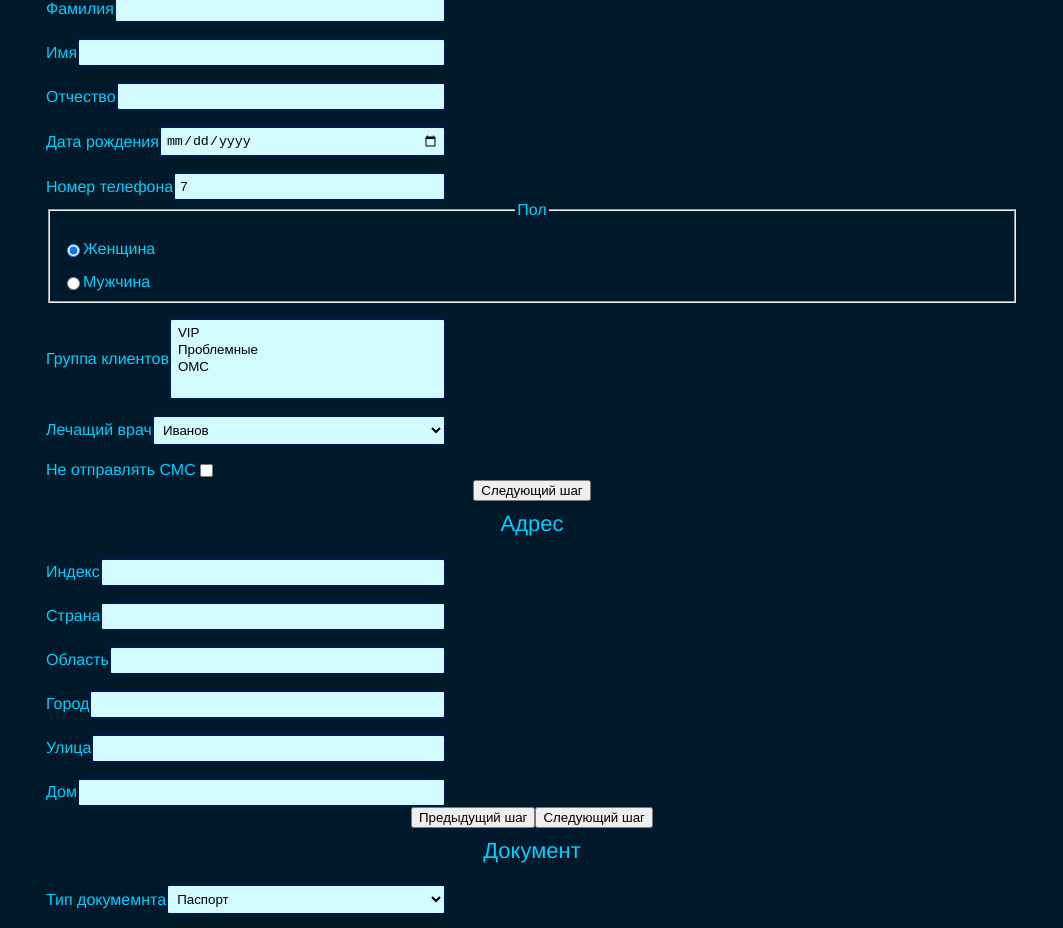
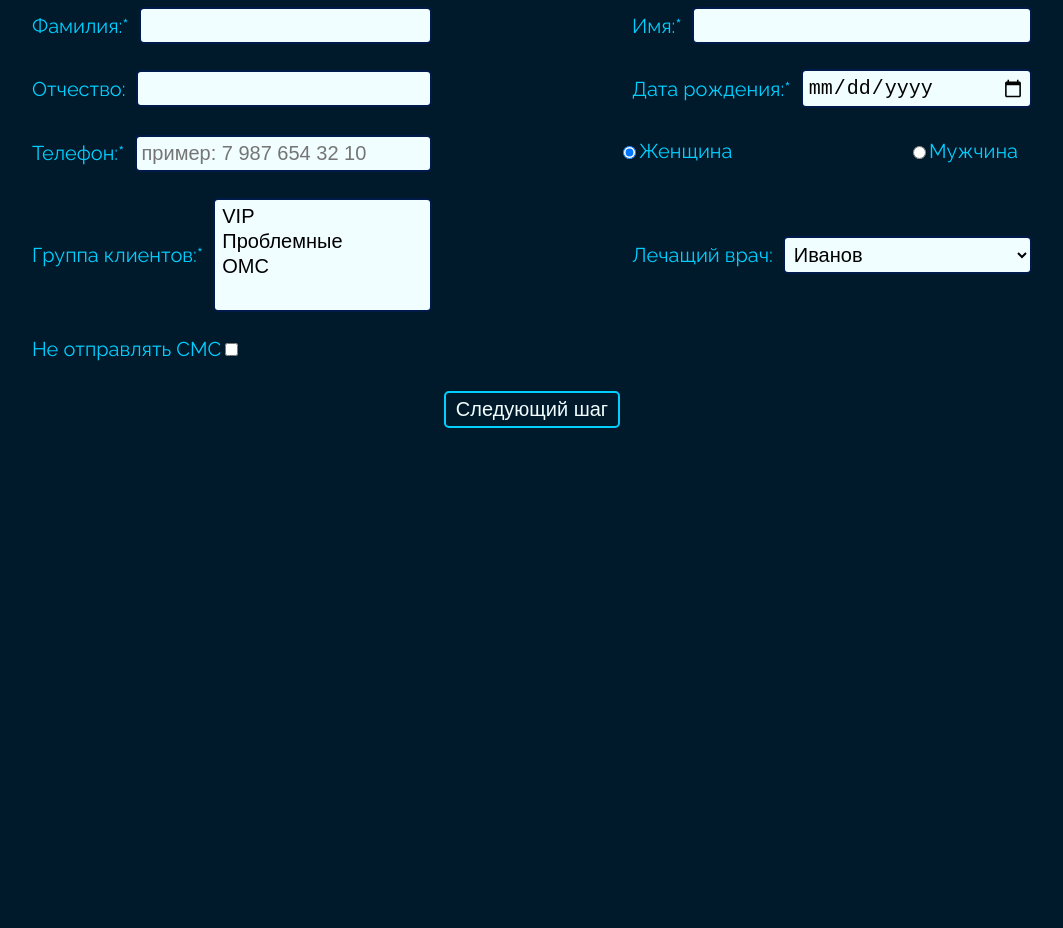
Before and after one commit to GreenSvit/vue_form_task, a Vue app: page / in a window 1280 px wide. Shown: the part 171-1099 px from the top of the page, without its empty margins (108-1171 px from the left). After the commit the page ends 800 px from the top, so only its background shows below. Built offline with nearby package versions, Linux system fonts and the light colour scheme; the HTML template or start-up script is replaced by a standard one.

Commit message:
Adds validation, Step-functionality, styles

```diff
--- a/public/index.html
+++ b/public/index.html
@@ -1,17 +1,22 @@
 <!DOCTYPE html>
-<html lang="en">
+<html lang="ru">
+
 <head>
   <meta charset="utf-8">
   <meta http-equiv="X-UA-Compatible" content="IE=edge">
   <meta name="viewport" content="width=device-width,initial-scale=1.0">
+  <link href="https://fonts.googleapis.com/css2?family=Raleway:wght@400;600&display=swap" rel="stylesheet">
   <link rel="icon" href="<%= BASE_URL %>favicon.ico">
   <title><%= htmlWebpackPlugin.options.title %></title>
 </head>
+
 <body>
   <noscript>
-      <strong>We're sorry but <%= htmlWebpackPlugin.options.title %> doesn't work properly without JavaScript enabled. Please enable it to continue.</strong>
+    <strong>We're sorry but <%= htmlWebpackPlugin.options.title %> doesn't work properly without JavaScript enabled.
+      Please enable it to continue.</strong>
   </noscript>
   <div id="app"></div>
   <!-- built files will be auto injected -->
 </body>
+
 </html>
--- a/src/App.vue
+++ b/src/App.vue
@@ -1,79 +1,137 @@
 <template>
   <div id="app">
     <h1>Registration</h1>
-    <form class="form" @submit.prevent="checkForm">
+    <form class="form" @submit.prevent="checkForm3">
       <fieldset class="form__field" v-show="step === 1">
         <legend class="form__legend">Основные данные</legend>
-        <label>
-          Фамилия
+        <div class="form__wrapper">
+          <label class="form__label">
+            Фамилия:*
             <input
               class="form__input"
-            :class="$v.form.surname.$error ? 'form__input--invalid' : ''"
-            v-model.trim="form.surname"
+              :class="$v.form1.surname.$error ? 'form__input--invalid' : ''"
+              v-model.trim="form1.surname"
               type="text"
             />
+            <p
+              v-if="$v.form1.surname.$dirty && !$v.form1.surname.required"
+              class="form__invalid-message"
+            >
+              Обязательное поле
+            </p>
+            <p
+              v-if="$v.form1.surname.$dirty && !$v.form1.surname.maxLength"
+              class="form__invalid-message"
+            >
+              Количество символов не должно превышать 50
+            </p>
           </label>
-        <label>
-          Имя
+          <label class="form__label">
+            Имя:*
             <input
               class="form__input"
-            :class="$v.form.name.$error ? 'form__input--invalid' : ''"
-            v-model.trim="form.name"
+              :class="$v.form1.name.$error ? 'form__input--invalid' : ''"
+              v-model.trim="form1.name"
               type="text"
             />
+            <p
+              v-if="$v.form1.name.$dirty && !$v.form1.name.required"
+              class="form__invalid-message"
+            >
+              Обязательное поле
+            </p>
+            <p
+              v-if="$v.form1.name.$dirty && !$v.form1.name.maxLength"
+              class="form__invalid-message"
+            >
+              Количество символов не должно превышать 50
+            </p>
           </label>
-        <label>
-          Отчество
+          <label class="form__label">
+            Отчество:
             <input
               class="form__input"
-            :class="$v.form.middleName.$error ? 'form__input--invalid' : ''"
-            v-model.trim="form.middleName"
+              :class="$v.form1.middleName.$error ? 'form__input--invalid' : ''"
+              v-model.trim="form1.middleName"
               type="text"
             />
+            <p
+              v-if="
+                $v.form1.middleName.$dirty && !$v.form1.middleName.maxLength
+              "
+              class="form__invalid-message"
+            >
+              Количество символов не должно превышать 50
+            </p>
           </label>
-        <label>
-          Дата рождения
+          <label class="form__label">
+            Дата рождения:*
             <input
               class="form__input"
-            :class="$v.form.dateOfBirth.$error ? 'form__input--invalid' : ''"
-            v-model.trim="form.dateOfBirth"
+              :class="$v.form1.dateOfBirth.$error ? 'form__input--invalid' : ''"
+              v-model.trim="form1.dateOfBirth"
               type="date"
-            placeholder="ДД.ММ.ГГГ"
             />
+            <p
+              v-if="
+                $v.form1.dateOfBirth.$dirty && !$v.form1.dateOfBirth.required
+              "
+              class="form__invalid-message"
+            >
+              Обязательное поле
+            </p>
           </label>
-        <label>
-          Номер телефона
+          <label class="form__label">
+            Телефон:*
             <input
               class="form__input"
-            :class="$v.form.phone.$error ? 'form__input--invalid' : ''"
-            v-model.trim="form.phone"
+              :class="$v.form1.phone.$error ? 'form__input--invalid' : ''"
+              v-model.trim="form1.phone"
               type="tel"
+              placeholder="пример: 7 987 654 32 10"
             />
+            <p
+              v-if="$v.form1.phone.$dirty && !$v.form1.phone.required"
+              class="form__invalid-message"
+            >
+              Обязательное поле
+            </p>
+            <p
+              v-if="$v.form1.phone.$dirty && !$v.form1.phone.isPhoneNumber"
+              class="form__invalid-message"
+            >
+              Введите 11 цифр номера телефона, начиная с 7
+            </p>
           </label>
-        <fieldset>
-          <legend>Пол</legend>
-          <label>
+          <fieldset class="form__gender-field">
+            <div class="gender-wrapper">
+              <label class="form__label">
                 <input
                   name="gender"
                   type="radio"
                   value="female"
-              v-model="form.gender"
+                  v-model="form1.gender"
                 />
                 Женщина
               </label>
-          <label>
+              <label class="form__label">
                 <input
                   name="gender"
                   type="radio"
                   value="male"
-              v-model="form.gender"
+                  v-model="form1.gender"
                 />
                 Мужчина
               </label>
+            </div>
           </fieldset>
-        <label>
-          Группа клиентов
-          <select class="form__input" multiple v-model.trim="form.clientGroup">
+          <label class="form__label">
+            Группа клиентов:*
+            <select
+              class="form__input"
+              multiple
+              v-model.trim="form1.clientGroup"
+            >
               <option
                 v-for="(clientGroup, index) in clientGroups"
                 :value="clientGroup.value"
@@ -82,10 +140,18 @@
                 {{ clientGroup.label }}
               </option>
             </select>
+            <p
+              v-if="
+                $v.form1.clientGroup.$dirty && !$v.form1.clientGroup.required
+              "
+              class="form__invalid-message"
+            >
+              Обязательное поле
+            </p>
           </label>
-        <label>
-          Лечащий врач
-          <select class="form__input" v-model.trim="form.doctor">
+          <label class="form__label">
+            Лечащий врач:
+            <select class="form__input" v-model.trim="form1.doctor">
               <option
                 v-for="(doctor, index) in doctors"
                 :value="doctor.value"
@@ -95,79 +161,129 @@
               </option>
             </select>
           </label>
-        <label>
+          <label class="form__label">
             Не отправлять СМС
-          <input v-model.trim="form.noSms" type="checkbox" />
+            <input v-model.trim="form1.noSms" type="checkbox" />
           </label>
-        <button @click="nextStep" type="button">Следующий шаг</button>
+        </div>
+        <button class="form__button" @click="checkForm1" type="button">
+          Следующий шаг
+        </button>
       </fieldset>
 
-      <fieldset class="form__field" v-show="step === 1">
+      <fieldset class="form__field" v-show="step === 2">
         <legend class="form__legend">Адрес</legend>
-        <label>
-          Индекс
+        <div class="form__wrapper">
+          <label class="form__label">
+            Индекс:
             <input
               class="form__input"
-            :class="$v.form.postIndex.$error ? 'form__input--invalid' : ''"
-            v-model.trim="form.postIndex"
+              :class="$v.form2.postIndex.$error ? 'form__input--invalid' : ''"
+              v-model.trim="form2.postIndex"
               type="number"
             />
+            <p
+              v-if="$v.form2.postIndex.$dirty && !$v.form2.postIndex.maxLength"
+              class="form__invalid-message"
+            >
+              Количество символов не должно превышать 50
+            </p>
           </label>
-        <label>
-          Страна
+          <label class="form__label">
+            Страна:
             <input
               class="form__input"
-            :class="$v.form.country.$error ? 'form__input--invalid' : ''"
-            v-model.trim="form.country"
+              :class="$v.form2.country.$error ? 'form__input--invalid' : ''"
+              v-model.trim="form2.country"
               type="text"
             />
+            <p
+              v-if="$v.form2.country.$dirty && !$v.form2.country.maxLength"
+              class="form__invalid-message"
+            >
+              Количество символов не должно превышать 50
+            </p>
           </label>
-        <label>
-          Область
+          <label class="form__label">
+            Область:
             <input
               class="form__input"
-            :class="$v.form.region.$error ? 'form__input--invalid' : ''"
-            v-model.trim="form.region"
+              :class="$v.form2.region.$error ? 'form__input--invalid' : ''"
+              v-model.trim="form2.region"
               type="text"
             />
+            <p
+              v-if="$v.form2.region.$dirty && !$v.form2.region.maxLength"
+              class="form__invalid-message"
+            >
+              Количество символов не должно превышать 50
+            </p>
           </label>
-        <label>
-          Город
+          <label class="form__label">
+            Город:*
             <input
               class="form__input"
-            :class="$v.form.city.$error ? 'form__input--invalid' : ''"
-            v-model.trim="form.city"
+              :class="$v.form2.city.$error ? 'form__input--invalid' : ''"
+              v-model.trim="form2.city"
               type="text"
             />
+            <p
+              v-if="$v.form2.city.$dirty && !$v.form2.city.maxLength"
+              class="form__invalid-message"
+            >
+              Количество символов не должно превышать 50
+            </p>
+            <p
+              v-if="$v.form2.city.$dirty && !$v.form2.city.required"
+              class="form__invalid-message"
+            >
+              Обязательное поле
+            </p>
           </label>
-        <label>
-          Улица
+          <label class="form__label">
+            Улица:
             <input
               class="form__input"
-            :class="$v.form.street.$error ? 'form__input--invalid' : ''"
-            v-model.trim="form.street"
+              :class="$v.form2.street.$error ? 'form__input--invalid' : ''"
+              v-model.trim="form2.street"
               type="text"
             />
+            <p
+              v-if="$v.form2.street.$dirty && !$v.form2.street.maxLength"
+              class="form__invalid-message"
+            >
+              Количество символов не должно превышать 50
+            </p>
           </label>
-        <label>
-          Дом
+          <label class="form__label">
+            Дом:
             <input
               class="form__input"
-            :class="$v.form.building.$error ? 'form__input--invalid' : ''"
-            v-model.trim="form.building"
-            type="number"
+              :class="$v.form2.building.$error ? 'form__input--invalid' : ''"
+              v-model.trim="form2.building"
             />
+            <p
+              v-if="$v.form2.building.$dirty && !$v.form2.building.maxLength"
+              class="form__invalid-message"
+            >
+              Количество символов не должно превышать 50
+            </p>
           </label>
-
-        <button @click="previousStep" type="button">Предыдущий шаг</button>
-        <button @click="nextStep" type="button">Следующий шаг</button>
+        </div>
+        <button class="form__button" @click="previousStep" type="button">
+          Назад
+        </button>
+        <button class="form__button" @click="checkForm2" type="button">
+          Следующий шаг
+        </button>
       </fieldset>
 
-      <fieldset class="form__field" v-show="step === 1">
+      <fieldset class="form__field" v-show="step === 3">
         <legend class="form__legend">Документ</legend>
-        <label>
-          Тип докумемнта
-          <select class="form__input" v-model.trim="form.documentType">
+        <div class="form__wrapper">
+          <label class="form__label">
+            Тип:
+            <select class="form__input" v-model.trim="form3.documentType">
               <option
                 v-for="(documentType, index) in documentTypes"
                 :value="documentType.value"
@@ -177,46 +293,74 @@
               </option>
             </select>
           </label>
-        <label>
-          Серия
+          <label class="form__label">
+            Серия:
             <input
               class="form__input"
-            :class="$v.form.passportSeries.$error ? 'form__input--invalid' : ''"
-            v-model.trim="form.passportSeries"
+              :class="$v.form3.docSeries.$error ? 'form__input--invalid' : ''"
+              v-model.trim="form3.docSeries"
+              type="text"
+            />
+            <p
+              v-if="$v.form3.docSeries.$dirty && !$v.form3.docSeries.maxLength"
+              class="form__invalid-message"
+            >
+              Количество символов не должно превышать 50
+            </p>
+          </label>
+          <label class="form__label">
+            Номер:
+            <input
+              class="form__input"
+              :class="$v.form3.docNumber.$error ? 'form__input--invalid' : ''"
+              v-model.trim="form3.docNumber"
               type="number"
             />
+            <p
+              v-if="$v.form3.docNumber.$dirty && !$v.form3.docNumber.maxLength"
+              class="form__invalid-message"
+            >
+              Количество символов не должно превышать 50
+            </p>
           </label>
-        <label>
-          Номер
+          <label class="form__label">
+            Кем выдан:
             <input
               class="form__input"
-            :class="$v.form.passportNumber.$error ? 'form__input--invalid' : ''"
-            v-model.trim="form.passportNumber"
-            type="number"
+              :class="$v.form3.issuedBy.$error ? 'form__input--invalid' : ''"
+              v-model.trim="form3.issuedBy"
+              type="text"
             />
+            <p
+              v-if="$v.form3.issuedBy.$dirty && !$v.form3.issuedBy.maxLength"
+              class="form__invalid-message"
+            >
+              Количество символов не должно превышать 50
+            </p>
           </label>
-        <label>
-          Кем выдан
+          <label class="form__label">
+            Дата выдачи:*
             <input
               class="form__input"
-            :class="$v.form.issuedBy.$error ? 'form__input--invalid' : ''"
-            v-model.trim="form.issuedBy"
-            type="text"
-          />
-        </label>
-        <label>
-          Дата выдачи
-          <input
-            class="form__input"
-            :class="$v.form.dateOfIssue.$error ? 'form__input--invalid' : ''"
-            v-model.trim="form.dateOfIssue"
+              :class="$v.form3.dateOfIssue.$error ? 'form__input--invalid' : ''"
+              v-model.trim="form3.dateOfIssue"
               type="date"
               placeholder="ДД.ММ.ГГГ"
             />
+            <p
+              v-if="
+                $v.form3.dateOfIssue.$dirty && !$v.form3.dateOfIssue.required
+              "
+              class="form__invalid-message"
+            >
+              Обязательное поле
+            </p>
           </label>
-
-        <button @click="previousStep" type="button">Предыдущий шаг</button>
-        <button type="submit">Зарегистрироваться</button>
+        </div>
+        <button class="form__button" @click="previousStep" type="button">
+          Назад
+        </button>
+        <button class="form__button" type="submit">Зарегистрироваться</button>
       </fieldset>
     </form>
   </div>
@@ -224,7 +368,7 @@
 
 <script>
 import { validationMixin } from "vuelidate";
-import { required, maxLength, minLength } from "vuelidate/lib/validators";
+import { required, maxLength } from "vuelidate/lib/validators";
 
 export default {
   mixins: [validationMixin],
@@ -232,26 +376,31 @@ export default {
     return {
       step: 1,
 
-      form: {
+      form1: {
         name: "",
         surname: "",
         middleName: "",
         dateOfBirth: "",
-        phone: 7,
+        phone: "",
         gender: "female",
+        noSms: false,
+        doctor: "ivanov",
         clientGroup: [],
-        doctor: "ivanov",
-        noSms: false,
+      },
+      form2: {
         postIndex: "",
         country: "",
         region: "",
         city: "",
         street: "",
         building: "",
+      },
+      form3: {
         documentType: "passport",
-        passportSeries: "",
-        passportNumber: "",
+        docSeries: "",
+        docNumber: "",
         issuedBy: "",
+        dateOfIssue: "",
       },
 
       clientGroups: [
@@ -299,41 +448,61 @@ export default {
     };
   },
   methods: {
-    nextStep() {
+    previousStep() {
+      if (this.step > 0) {
+        this.step--;
+      }
+    },
+    checkForm1() {
+      this.$v.form1.$touch();
+      if (!this.$v.form1.$error) {
         this.step++;
+      }
     },
-    previousStep() {
-      this.step--;
+    checkForm2() {
+      this.$v.form2.$touch();
+      if (!this.$v.form2.$error) {
+        this.step++;
+      }
     },
-    checkForm() {
-      this.$v.form.$touch();
-      if (!this.$v.form.$error) {
-        alert("Отправлено!");
+    checkForm3() {
+      this.$v.form3.$touch();
+      if (!this.$v.form3.$error) {
+        alert("Ура");
       }
     },
   },
   validations: {
-    form: {
+    form1: {
       name: { required, maxLength: maxLength(50) },
       surname: { required, maxLength: maxLength(50) },
       middleName: { maxLength: maxLength(50) },
       dateOfBirth: { required },
       phone: {
         required,
-        minLength: minLength(11),
-        maxLength: maxLength(11),
+        isPhoneNumber: (num) => {
+          return (
+            (/7[0-9]{10}/.test(num.replace(/\s/g, "")) &&
+              num.replace(/\s/g, "").length === 11) ||
+            num.replace(/\s/g, "").length === 0
+          );
+        },
       },
       gender: { required },
       clientGroup: { required },
+    },
+    form2: {
       postIndex: { maxLength: maxLength(20) },
       country: { maxLength: maxLength(50) },
       region: { maxLength: maxLength(50) },
       city: { required, maxLength: maxLength(50) },
       street: { maxLength: maxLength(50) },
       building: { maxLength: maxLength(50) },
+    },
+    form3: {
       documentType: { required },
-      passportSeries: { maxLength: maxLength(50) },
-      passportNumber: { maxLength: maxLength(50) },
+      docSeries: { maxLength: maxLength(50) },
+      docNumber: { maxLength: maxLength(50) },
       issuedBy: { maxLength: maxLength(50) },
       dateOfIssue: { required },
     },
@@ -343,43 +512,131 @@ export default {
 
 <style lang="scss">
 #app {
-  font-family: Avenir, Helvetica, Arial, sans-serif;
+  font-family: $Raleway;
   -webkit-font-smoothing: antialiased;
   -moz-osx-font-smoothing: grayscale;
   text-align: center;
-  color: #00cfff;
+  color: $lightBlue;
   margin-top: 60px;
 }
 
 .form {
+  box-sizing: border-box;
   max-width: 1000px;
-  margin: 0 auto;
+  margin-left: auto;
+  margin-right: auto;
+
+  @media (max-width: $mobileWidth) {
+    padding: 0 2vw;
+  }
 }
 
 .form__field {
   border: none;
+  gap: 100px;
+  justify-content: space-between;
+  padding: 0;
+  margin: 0;
 }
 
 .form__legend {
-  font-size: 22px;
+  font-size: 25px;
 }
 
 .form__input {
+  box-sizing: border-box;
+  display: block;
+  font-size: 20px;
+  margin-left: 10px;
   padding: 5px;
-  background-color: #d1fbff;
-  border: 2px solid #001b4a;
-  border-radius: 3px;
+  background-color: $mainWhite;
+  border: 2px solid $darkBlue;
+  border-radius: 5px;
   flex-grow: 1;
 
   &--invalid {
-    border-color: red;
+    border-color: $error;
+  }
+
+  @media (max-width: $mobileWidth) {
+    font-size: 15px;
   }
 }
 
-label {
+.form__label {
+  box-sizing: border-box;
   width: 400px;
   display: flex;
   margin-top: 15px;
   align-items: center;
+  padding-bottom: 10px;
+  position: relative;
+  font-size: 20px;
+
+  @media (max-width: $mobileWidth) {
+    margin-left: auto;
+    margin-right: auto;
+    width: 300px;
+    font-size: 15px;
+  }
+}
+
+.form__invalid-message {
+  font-size: 13px;
+  color: $error;
+  position: absolute;
+  bottom: -22px;
+  width: 100%;
+  text-align: center;
+
+  @media (max-width: $mobileWidth) {
+    font-size: 10px;
+    bottom: -15px;
+  }
+}
+
+.form__wrapper {
+  display: flex;
+  justify-content: space-between;
+  flex-wrap: wrap;
+  margin-top: 15px;
+}
+
+.form__gender-field {
+  border: none;
+  width: 400px;
+
+  @media (max-width: $mobileWidth) {
+    margin-left: auto;
+    margin-right: auto;
+    width: 300px;
+  }
+}
+
+.form__gender-field .form__label {
+  width: auto;
+}
+
+.gender-wrapper {
+  display: flex;
+  justify-content: space-between;
+}
+
+.form__button {
+  font-size: 20px;
+  border: 2px solid $lightBlue;
+  background-color: inherit;
+  color: $mainWhite;
+  border-radius: 5px;
+  padding: 5px 10px;
+  margin-top: 20px;
+
+  &:not(:last-child) {
+    margin-right: 30px;
+  }
+
+  @media (max-width: $mobileWidth) {
+    font-size: 15px;
+  }
 }
 </style>
```
Also changed, not shown: src/assets/variables.scss (+14 -0 lines). Lines whose indentation alone changed are shown as unchanged.
